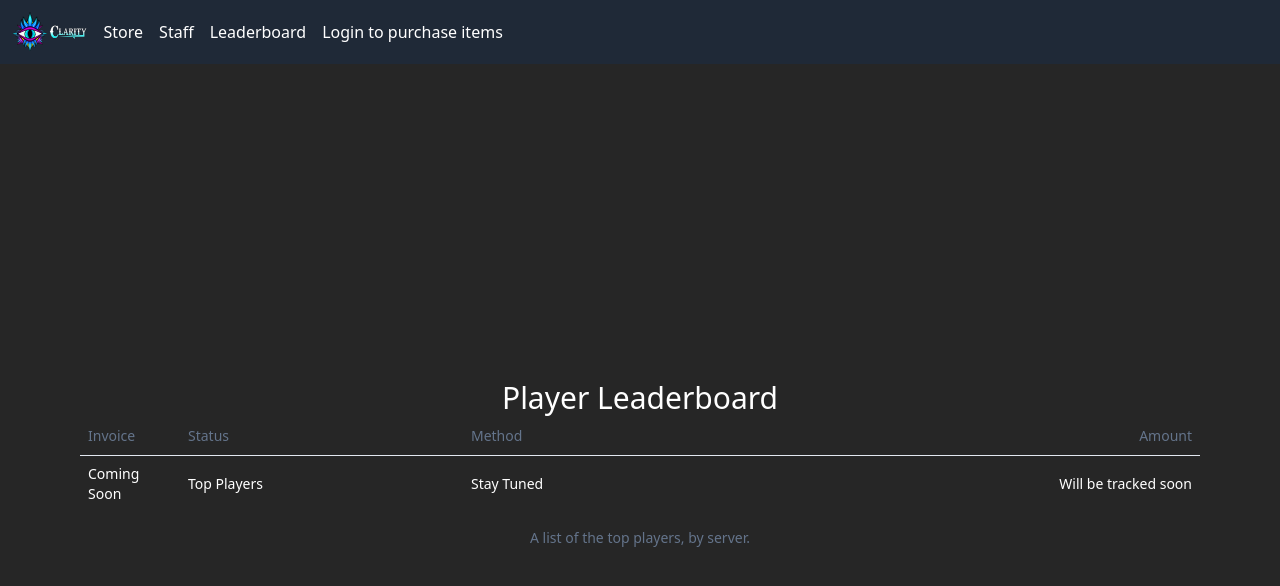
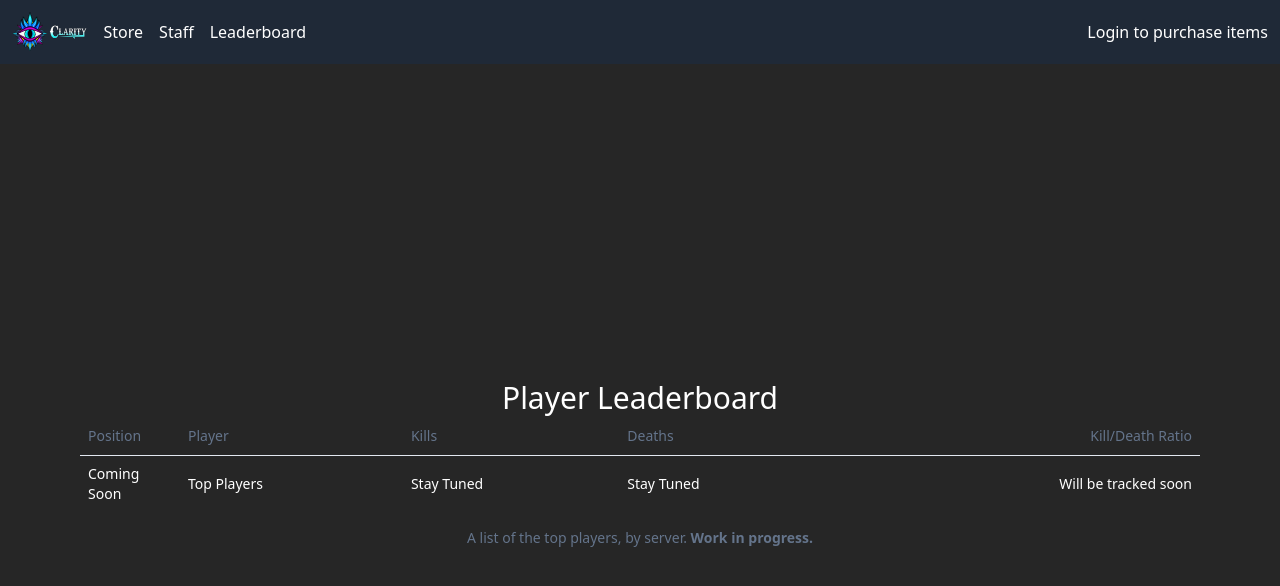
Before and after one commit to Clarity-Rust/new-clarity-website, a React (Vite) app: page /leaderboard in a window 1280 px wide. Shown: the top 586 px of the page. Built offline with nearby package versions, Linux system fonts and the light colour scheme; no server answers.

Commit message:
update placeholders for navbar and staff

```diff
--- a/src/components/Leaderboard.tsx
+++ b/src/components/Leaderboard.tsx
@@ -10,12 +10,12 @@
 } from "@/components/ui/table";
 
 const Leaderboard: React.FC = () => {
-  // Changed the sample data as per your request
   const invoices = [
     {
       invoice: "Coming Soon",
       paymentStatus: "Top Players",
       totalAmount: "Will be tracked soon",
+      placeHolder: "Stay Tuned",
       paymentMethod: "Stay Tuned",
     },
   ];
@@ -24,13 +24,16 @@
     <div className="mx-20 flex h-screen flex-col place-content-center place-items-center justify-center">
       <h1 className="text-3xl"> Player Leaderboard</h1>
       <Table className="">
-        <TableCaption>A list of the top players, by server.</TableCaption>
+        <TableCaption>
+          A list of the top players, by server. <b>Work in progress.</b>
+        </TableCaption>
         <TableHeader>
           <TableRow>
-            <TableHead className="w-[100px]">Invoice</TableHead>
-            <TableHead>Status</TableHead>
-            <TableHead>Method</TableHead>
-            <TableHead className="text-right">Amount</TableHead>
+            <TableHead className="w-[100px]">Position</TableHead>
+            <TableHead>Player</TableHead>
+            <TableHead>Kills</TableHead>
+            <TableHead>Deaths</TableHead>
+            <TableHead className="text-right">Kill/Death Ratio</TableHead>
           </TableRow>
         </TableHeader>
         <TableBody>
@@ -39,6 +42,7 @@
               <TableCell className="font-medium">{invoice.invoice}</TableCell>
               <TableCell>{invoice.paymentStatus}</TableCell>
               <TableCell>{invoice.paymentMethod}</TableCell>
+              <TableCell>{invoice.placeHolder}</TableCell>
               <TableCell className="text-right">
                 {invoice.totalAmount}
               </TableCell>
--- a/src/components/Navbar.tsx
+++ b/src/components/Navbar.tsx
@@ -78,56 +78,39 @@
 
   return (
     <nav className="navbar bg-gray-800 p-3 text-white">
-      <ul className="flex items-center gap-4">
-        <li>
+      <div className="flex justify-between items-center w-full">
+        {/* Left items */}
+        <div className="flex items-center gap-4">
           <Link to="/" className="flex">
             <img src="/clarity-logo.svg" alt="logo" className="h-10" />
             <img src="/clarity-text.svg" alt="logo" className="h-10" />
           </Link>
-        </li>
-        <li>
           <Link to="/store">Store</Link>
-        </li>
-        {sharedState.authenticated ? (
-          <li>
+          {sharedState.authenticated && (
             <Link to="/store/cart">
               Cart - {sharedState.packages.length - 1} items
             </Link>
-          </li>
-        ) : (
-          ""
-        )}
-        <li>
+          )}
           <Link to="/staff">Staff</Link>
-        </li>
-        <li>
           <Link to="/leaderboard">Leaderboard</Link>
-        </li>
-        <li>
+        </div>
+
+        {/* Right items */}
+        <div className="flex items-center gap-4">
           <Profile />
-        </li>
-        <li>
-          {sharedState.authenticated ? (
+          {sharedState.authenticated && (
             <Button variant="destructive" onClick={logout}>
               Logout
             </Button>
-          ) : (
-            ""
           )}
-        </li>
-        {/* <li>
-          <Button asChild>
-            <Link to="https://discord.gg/clarityrust"> Discord </Link>
-          </Button>
-        </li>
-        <li>
-          <Button asChild>
-            <Link to="https://steamcommunity.com/groups/clarityrust">
-              Steam
-            </Link>
-          </Button>
-        </li> */}
-      </ul>
+          {/* <Button asChild>
+        <Link to="https://discord.gg/clarityrust">Discord</Link>
+      </Button>
+      <Button asChild>
+        <Link to="https://steamcommunity.com/groups/clarityrust">Steam</Link>
+      </Button> */}
+        </div>
+      </div>
     </nav>
   );
 };
--- a/src/components/Staff.tsx
+++ b/src/components/Staff.tsx
@@ -1,6 +1,6 @@
 const Staff: React.FC = () => {
   return (
-    <div className="p-4">
+    <div className="p-4 h-screen flex flex-col gap-3 items-center justify-center">
       <h1 className="text-3xl">Our discord staff</h1>
       <p> This site is under construction. Staff page will be added soon.</p>
     </div>
```
